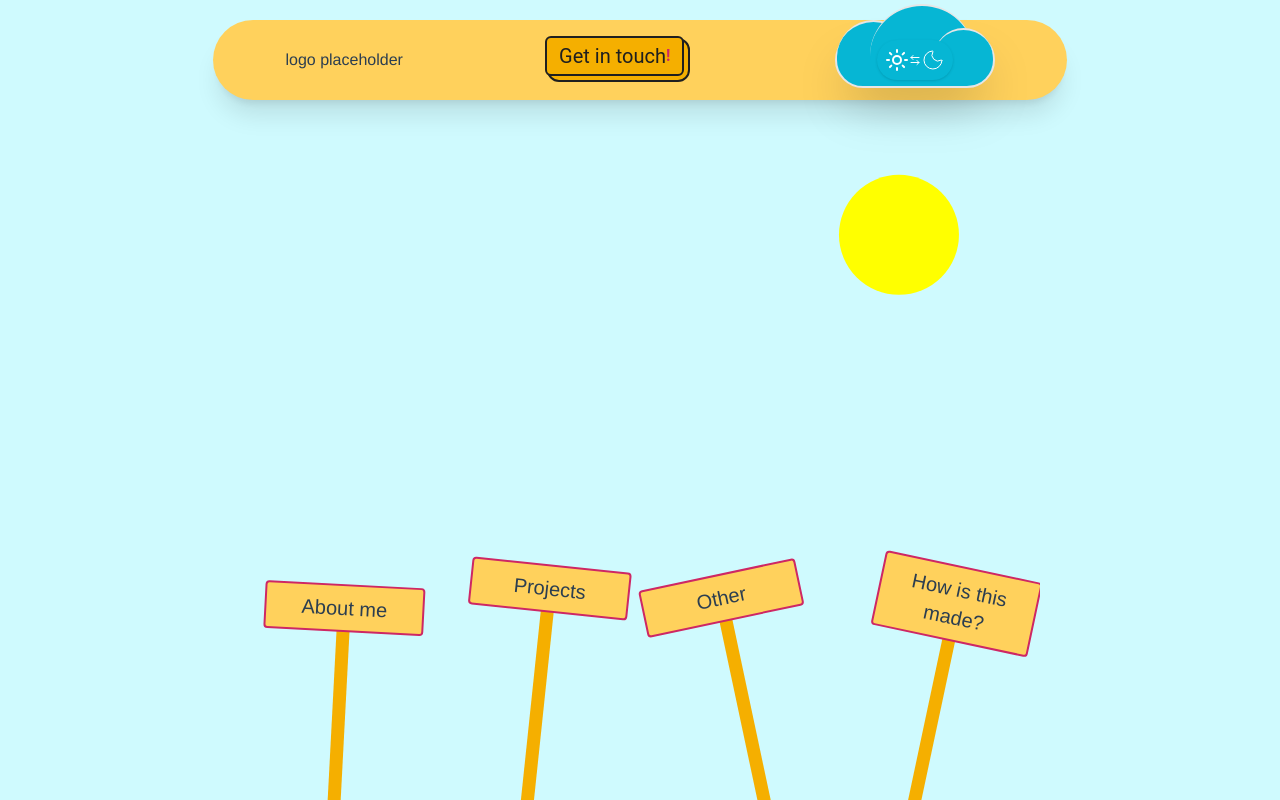
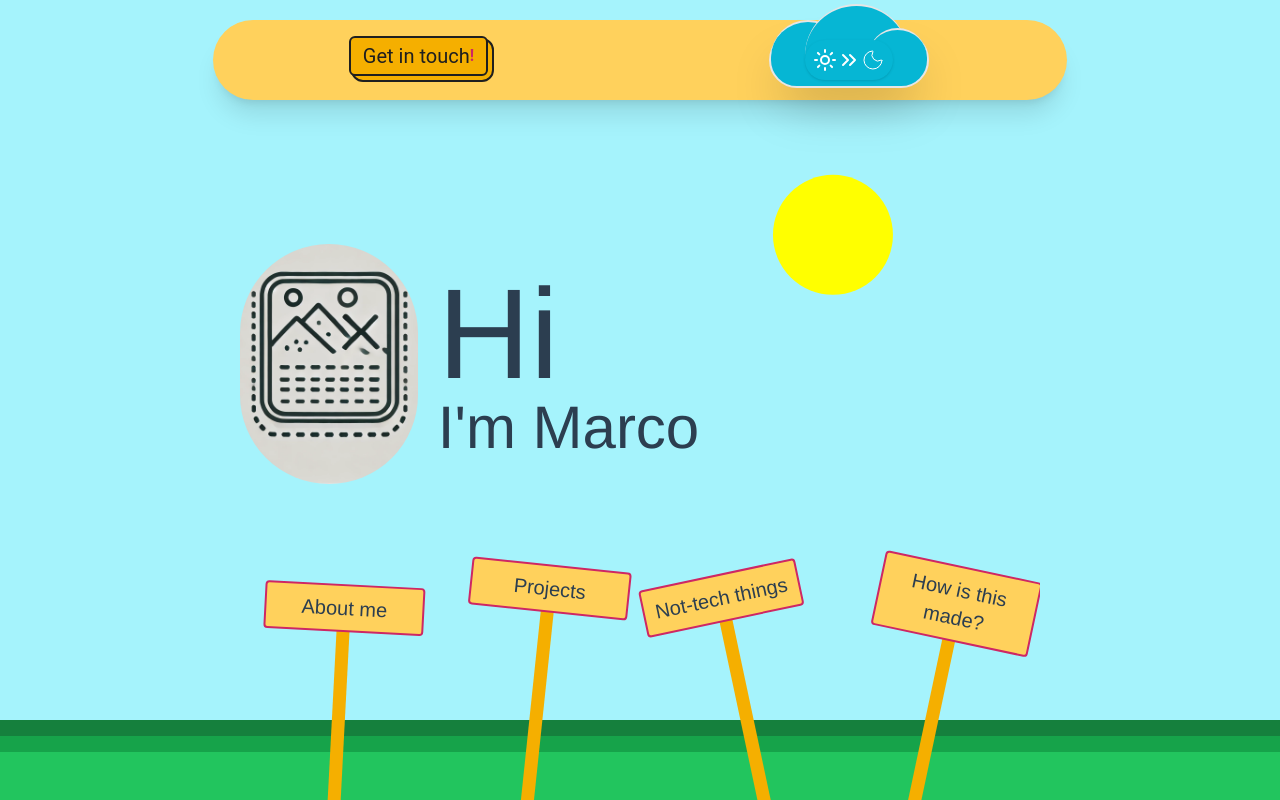
Before and after one commit to CombCode/portfolio, a Vue app: page /#/ in a window 1280 px wide. Built offline with nearby package versions, Linux system fonts and the light colour scheme.

Commit message:
MeCard creation and enter animation

```diff
--- a/src/components/body/Body.vue
+++ b/src/components/body/Body.vue
@@ -1,28 +1,31 @@
 <template>
-    <div class="h-screen w-screen flex flex-col justify-end bg-cyan-100">
+    <div class="h-screen w-screen flex flex-col justify-end bg-cyan-200">
         <div>
-        <p></p>
+            <MeCardVue class=" w-2/3 h-60 mb-10"/>
         </div>
 
 
-        <div class=" flex flex-row justify-around overflow-clip pt-10">
+        <div class=" flex flex-row justify-around overflow-clip pt-10 z-10">
             <signBoard class=" mt-5 rotate-3 hover:-translate-y-2 transition-all ease-out duration-500" caption="About me"></signBoard>
             <signBoard class=" mt-0 rotate-6 hover:-translate-y-2 transition-all ease-out duration-500" caption="Projects"></signBoard>
-            <signBoard class=" mt-2 -rotate-12 hover:-translate-y-2 transition-all ease-out duration-500" caption="Other"></signBoard>
+            <signBoard class=" mt-2 -rotate-12 hover:-translate-y-2 transition-all ease-out duration-500" caption="Not-tech things"></signBoard>
             <signBoard class=" mt-0 rotate-12 hover:-translate-y-2 transition-all ease-out duration-500" caption="How is this made?"></signBoard>
         </div>
+        <div class=" absolute w-screen h-20 bg-green-700 -translate-x-60"></div>
+        <div class=" absolute w-screen h-16 bg-green-600 -translate-x-60"></div>
+        <div class=" absolute w-screen h-12 bg-green-500 -translate-x-60"></div>
+
     </div>
 </template>
 
 <script>
-import { Sun } from 'lucide-vue-next';
 import ProjectCardVue from './ProjectCard.vue'
-import AboutMeCardVue from './AboutMeCard.vue'
+import MeCardVue from './MeCard.vue'
 import signBoard from './signBoard.vue'
 import { ref } from 'vue'
 export default {
     components: {
-        ProjectCardVue, AboutMeCardVue, signBoard
+        ProjectCardVue, MeCardVue, signBoard
     },
     setup(){
         let showProjectSection = ref(false)
@@ -42,7 +45,7 @@ export default {
 
         document.onmousemove = handle_showCurrentHomeSection
 
-        return {showProjectSection, showAboutMeSection, Sun}
+        return {showProjectSection, showAboutMeSection}
     }
 }
 </script>
--- /dev/null
+++ b/src/components/body/MeCard.vue
@@ -0,0 +1,47 @@
+<template>
+<div class=" flex flex-row   border-fuchsia-400">
+
+        <div id="img-container" class=" basis-1/3 w-full h-full rounded-full z-10">
+            <img src="@/assets/noImageLogo.webp" alt="" class=" w-full h-full object-cover rounded-full">
+        </div>
+
+        <transition name="appearFormLeft">
+        <div class="basis-2/3 w-full h-full flex flex-col items-start justify-center pl-5" v-if="showName">
+            <p class=" text-9xl">Hi</p>
+            <p class=" text-6xl">I'm Marco</p>
+        </div>
+        </transition>
+
+
+</div>
+</template>
+
+<script>
+import { ref, onMounted} from 'vue'
+export default {
+    setup() {
+        const showName = ref(false)
+
+        onMounted( () => {
+            setTimeout(() => {
+                showName.value = true
+            }, 2000)
+        })
+
+        return { showName }
+    },
+
+
+}
+</script>
+
+<style>
+    .appearFormLeft-enter-active,
+    .appearFormLeft-leave-active {
+    @apply transition-all duration-500 ease-in-out;
+    }
+
+    .appearFormLeft-enter-from{
+        @apply -translate-x-20 opacity-0
+    }
+</style>
--- a/src/components/header/Header.vue
+++ b/src/components/header/Header.vue
@@ -1,8 +1,6 @@
 <template>
   <div class=" w-8/12 h-1 py-10 inset-0 mx-auto mt-5 bg-secondary-Lmode flex flex-row justify-around items-center z-40 rounded-full shadow-xl">
-    <div>
-        <p>logo placeholder</p>
-    </div>
+
     <div>
         <Button3D></Button3D>
     </div>
--- a/src/components/header/cloudShape.vue
+++ b/src/components/header/cloudShape.vue
@@ -6,12 +6,12 @@
         <div class=" absolute left-1/2 -translate-x-1/2 bg-cyan-500 p-2 rounded-full shadow">
             <div class="flex flex-row" v-if="activeMode == 'sun'">
                 <Sun color="white" stroke-width="2"/>
-                <ArrowLeftRight color="white" size="12" class=" my-auto"/>
+                <ChevronsRight  color="white" size="24" class=" my-auto"/>
                 <Moon color="white" stroke-width="1"/>
             </div>
             <div class="flex flex-row" v-if="activeMode == 'moon'">
                 <Moon color="white" stroke-width="1"/>
-                <ArrowLeftRight color="white" size="12" class=" my-auto"/>
+                <ChevronsRight  color="white" size="24" class=" my-auto"/>
                 <Sun color="white" stroke-width="2"/>
             </div>
 
@@ -21,10 +21,10 @@
 </template>
 
 <script>
-import { Moon, Sun, ArrowLeftRight } from 'lucide-vue-next';
+import { Moon, Sun, ChevronsRight  } from 'lucide-vue-next';
 export default {
     name: 'CloudShape',
-    components: { Moon, Sun, ArrowLeftRight},
+    components: { Moon, Sun, ChevronsRight },
     props: [ "activeMode" ],
 
     setup(props) {
--- a/src/components/header/matterJSContainer.vue
+++ b/src/components/header/matterJSContainer.vue
@@ -52,7 +52,7 @@
         })
 
         const boolSubtractionMoon = Bodies.circle(240, -100, 60, {
-        render: { fillStyle: 'oklch(95.6% 0.045 203.388)' }
+        render: { fillStyle: '#A5F3FC' }
         })
 
         // Unione dei due cerchi come un unico corpo statico
--- a/src/views/HomeView.vue
+++ b/src/views/HomeView.vue
@@ -1,6 +1,6 @@
 <template>
   <div>
-    <Header class=" fixed"></Header>
+    <Header class=" absolute"></Header>
     <Body class=" px-60"/>
   </div>
 </template>
```
Also changed, not shown: src/components/body/AboutMeCard.vue (deleted, +0 -31 lines).
